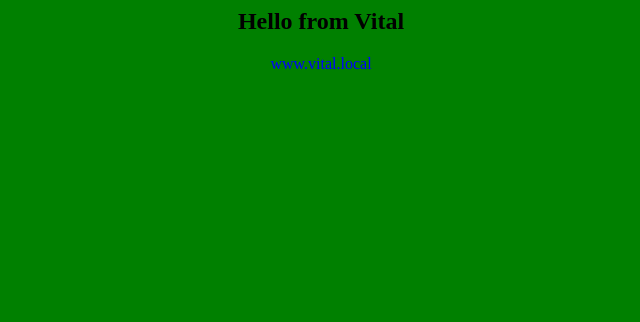
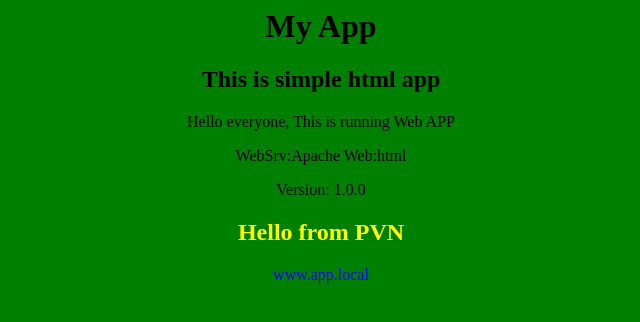
Before and after one commit to vpodolyaka/webhtml, a plain HTML site: page index.html in a window 1280 px wide. Shown: the whole page, without its empty margins (319-959 px from the left). Drawn offline with Linux system fonts and the light colour scheme.

Commit message:
Version 1.0.0 app

```diff
--- a/index.html
+++ b/index.html
@@ -1,8 +1,19 @@
 <html>
+    <head>
+        <title>Simple Html App</title>
+    </head>
 <body bgcolor=green>
 <center>
-<h2><front color=yellow>Hello from Vital</front></h2>
-<font color=blue>www.vital.local</front>
+    <div class="container">
+        <h1>My App</h1>
+        <h2>This is simple html app</h2>
+        <p>Hello everyone, This is running Web APP </p>
+        <p>WebSrv:Apache Web:html</p>
+        <p>Version: 1.0.0</p>
+    </div>
+
+<h2><font color=yellow>Hello from PVN</font></h2>
+<font color=blue>www.app.local</front>
 </center>
 </body>
 </html>
```
